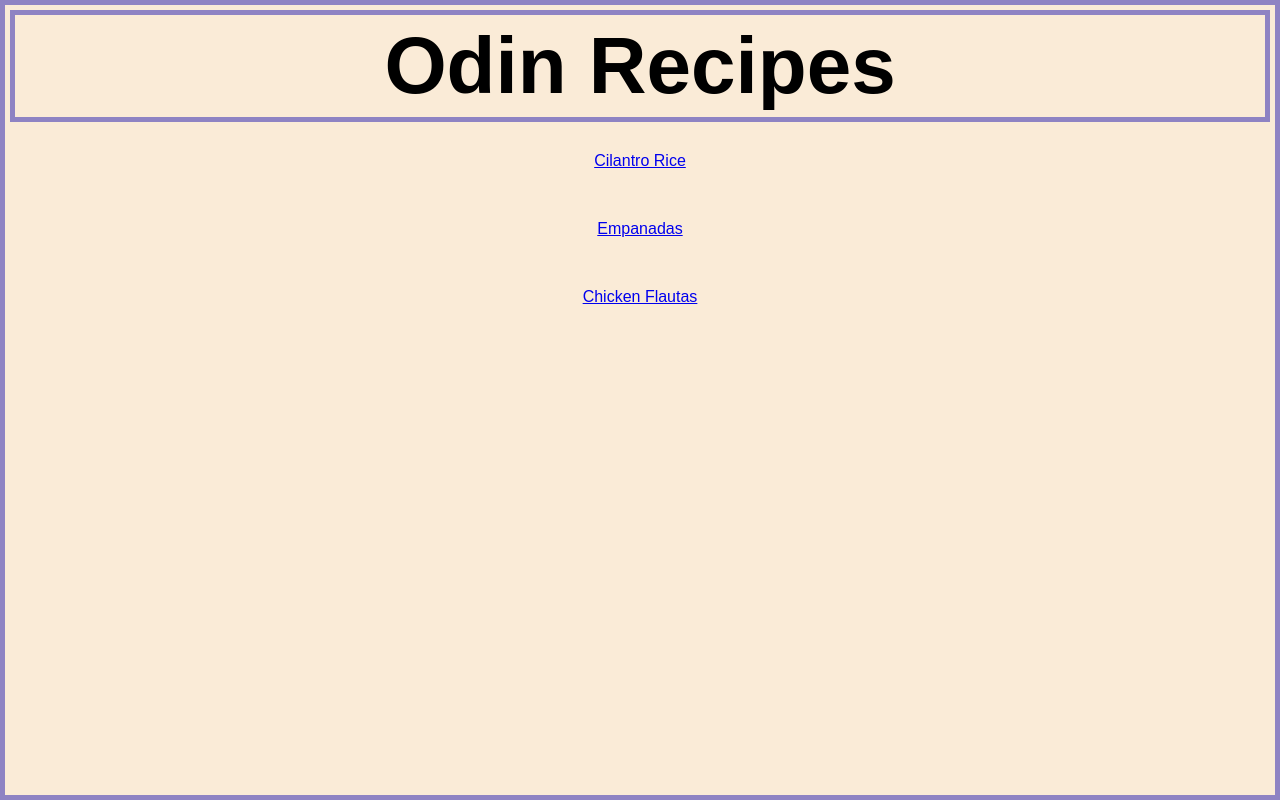
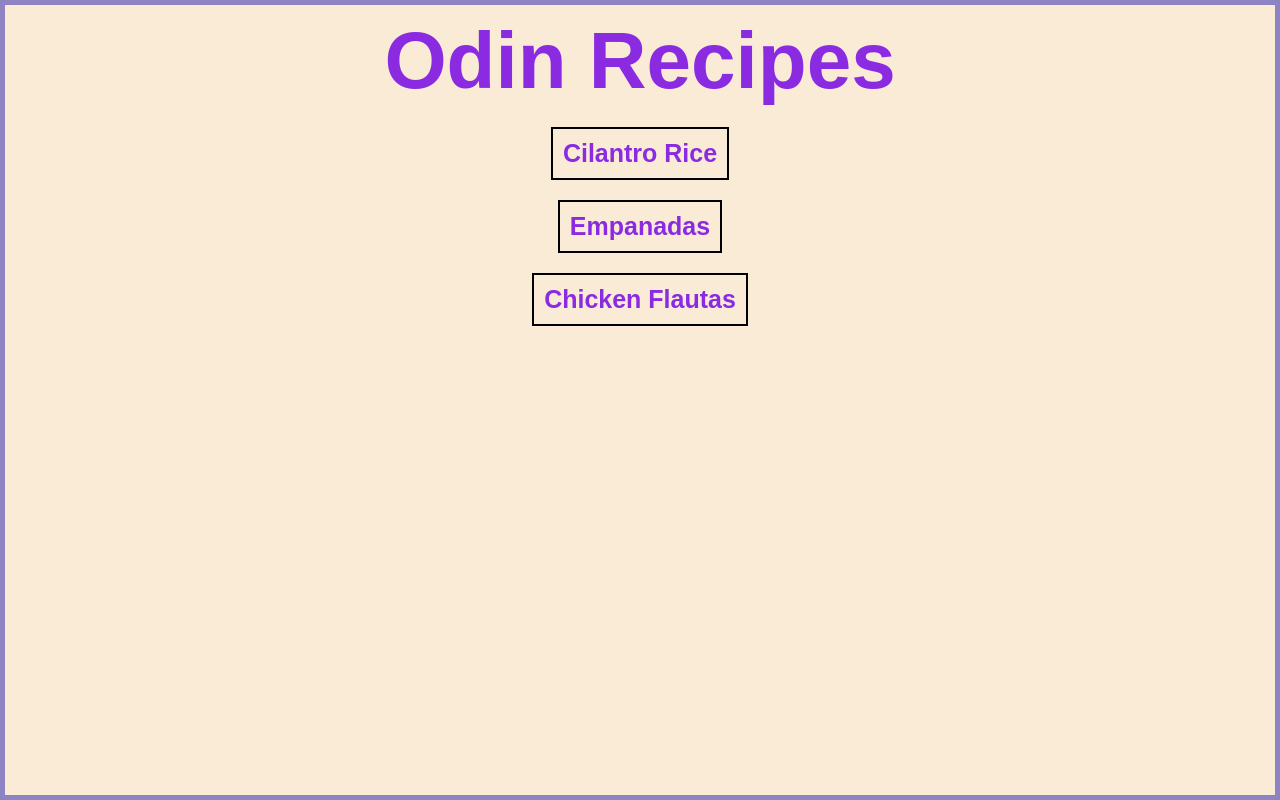
Before and after one commit to Luis-Rodriguez-02/odin-recipes, a plain HTML site: page index.html in a window 1280 px wide. Drawn offline with Linux system fonts and the light colour scheme.

Commit message:
Tested padding and margin
Used new skills from the block and inline section to update index.html page

```diff
--- a/index.html
+++ b/index.html
@@ -22,7 +22,7 @@
         font-family: Arial, Helvetica, sans-serif;
         padding: 5px;
         margin: 5px;
-        border: solid hsl(250, 35%, 64%) 5px;
+        color: blueviolet;
       }
 
       .links {
@@ -33,9 +33,15 @@
       }
 
       .links a {
-        padding: 25px;
+        padding: 10px;
+        margin: 10px;
         font-family: Arial, Helvetica, sans-serif;
-        font-size: medium;
+        font-size: 25px;
+        cursor: pointer;
+        text-decoration: dotted;
+        font-weight: 700;
+        color: blueviolet;
+        border: 2px solid black;
       }
     </style>
     <title>Odin Recipes</title>
```
